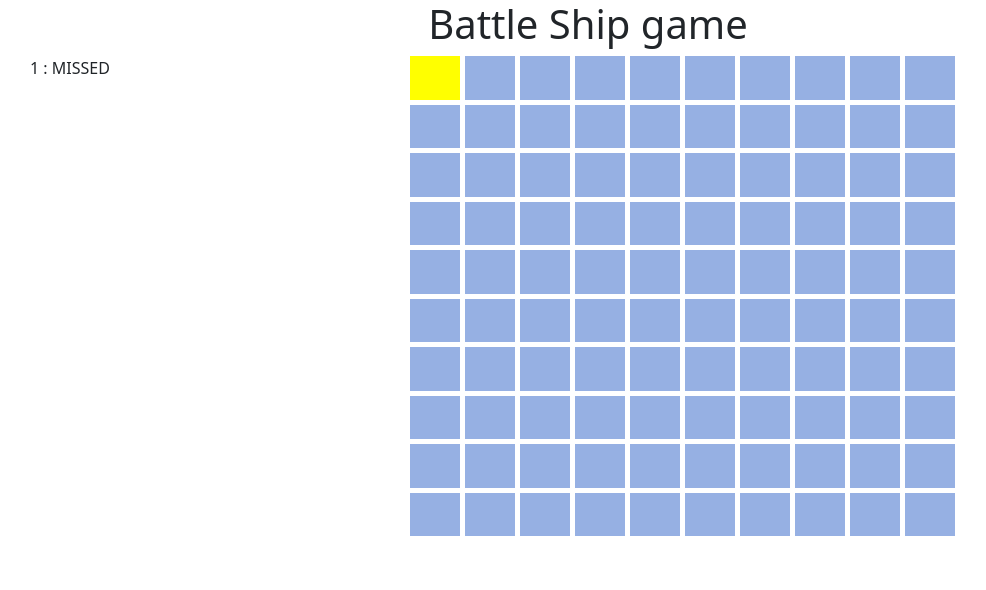
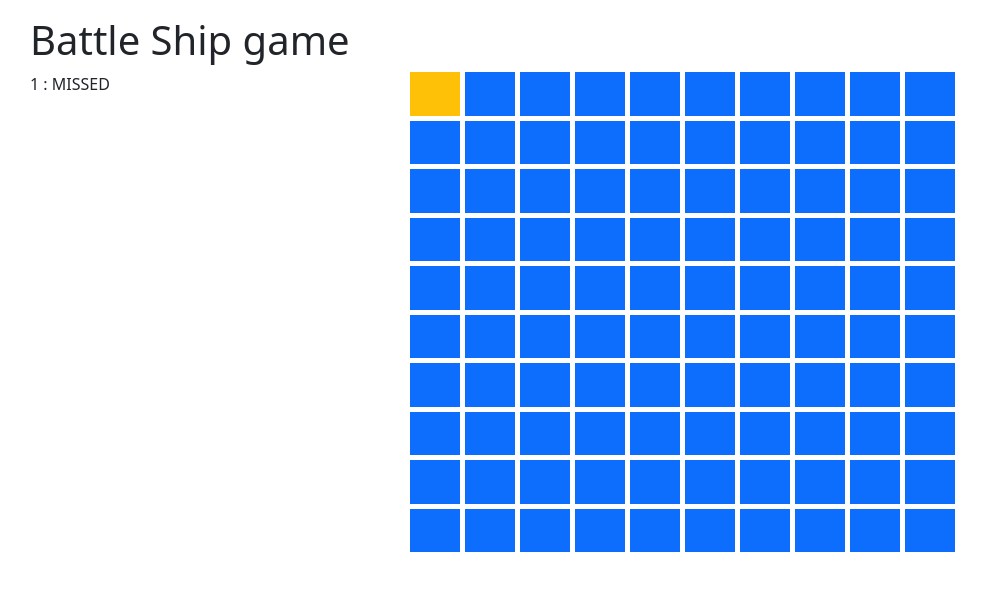
Before and after one commit to Laranto-spb/battle-ship-game, a plain HTML site: page index.html in a window 1280 px wide. Both pictures are taken after a click on the element 487 px from the left and 77 px from the top of the page. Shown: the whole page, without its empty margins (52-1038 px from the left). Drawn offline with nearby package versions, Linux system fonts and the light colour scheme.

Commit message:
Added some styles, corrected final

```diff
--- a/index.html
+++ b/index.html
@@ -15,8 +15,8 @@
     <title>Battle Ship</title>
   </head>
   <body>
-    <div class="container">
-      <h1 class="text-center">Battle Ship game</h1>
+    <div class="container pt-3">
+      <h1 class="text-left">Battle Ship game</h1>
       <div class="row" id="field">
         <div class="messages col-4" id="logs">
           <ul id="messages-list" class="list-group"></ul>
--- a/modules/createLogs.js
+++ b/modules/createLogs.js
@@ -4,7 +4,7 @@ export const createLogs = (text, attempts) => {
   if (text) {
     const listItem = document.createElement("li");
     listItem.classList.add = "list-group-item";
-    listItem.innerText = `${attempts ? attempts : "free attempt"} : ${text}`;
+    listItem.innerText = `${attempts ? attempts : "-"} : ${text}`;
     logsList.prepend(listItem);
   }
 };
--- a/modules/game.js
+++ b/modules/game.js
@@ -9,10 +9,11 @@ const fieldMatrix = createMatrix(boardSize);
 let attempts = 0;
 let hits = 0;
 
+const field = document.getElementById("field");
+const gameGrid = document.createElement("div");
+
 class Game {
   createBoard = () => {
-    const field = document.getElementById("field");
-    const gameGrid = document.createElement("div");
     gameGrid.className = "gameGrid col-8";
     gameGrid.id = "board";
 
@@ -50,8 +51,9 @@ class Game {
     const collision = (locations) => {
       allShips.forEach((ship) => {
         locations.forEach((loc) => {
-          ship.locations.indexOf(loc) >= 0;
-          return true;
+          if (ship.locations.indexOf(loc) >= 0) {
+            return true;
+          }
         });
       });
       return false;
@@ -77,14 +79,13 @@ class Game {
     this.createBoard();
     this.hit();
     createLogs();
-    console.log(allShips);
   };
 
   hit = () => {
     const cells = document.querySelectorAll(".cell");
 
     cells.forEach((cell) => {
-      cell.addEventListener("click", (e) => {
+      const checkHit = (e) => {
         const cellCoordinate = e.target.id;
         if (
           e.target.classList.contains("missed") ||
@@ -94,9 +95,13 @@ class Game {
         } else {
           attempts += 1;
           this.checkKick(cellCoordinate, cell, fieldMatrix);
-          this.checkResult();
+          const result = this.checkResult();
+          if (result) {
+            gameGrid.classList.add("hidden");
+          }
         }
-      });
+      };
+      cell.addEventListener("click", checkHit);
     });
   };
 
@@ -140,11 +145,12 @@ class Game {
     allShips.forEach((ship) => {
       ship.isSunk ? totalSunked++ : "";
     });
-    console.log("SUMM", totalSunked);
-    console.log(allShips);
-    totalSunked === 4
-      ? createLogs(`GAME OVER, hits - ${hits}, attempts -  ${attempts}`)
-      : "";
+    if (totalSunked === 4) {
+      createLogs(`GAME OVER, hits - ${hits}, attempts -  ${attempts}`);
+      return true;
+    } else {
+      return false;
+    }
   };
 }
 
--- a/style.css
+++ b/style.css
@@ -18,18 +18,22 @@
 .cell {
   width: 100%;
   height: 100%;
-  background-color: #96b0e3;
+  background-color: #0d6efd;
   cursor: pointer;
+  transition: 0.5s;
 }
 
 .crashed {
-  background-color: red;
+  background-color: #dc3545;
 }
 
 .missed {
-  background-color: yellow;
+  background-color: #ffc107;
 }
 
+.hidden {
+  display: none;
+}
 @media (max-width: 1000px) {
   .gameGrid {
     width: 200px;
```
Also changed, not shown: 1 other file.
